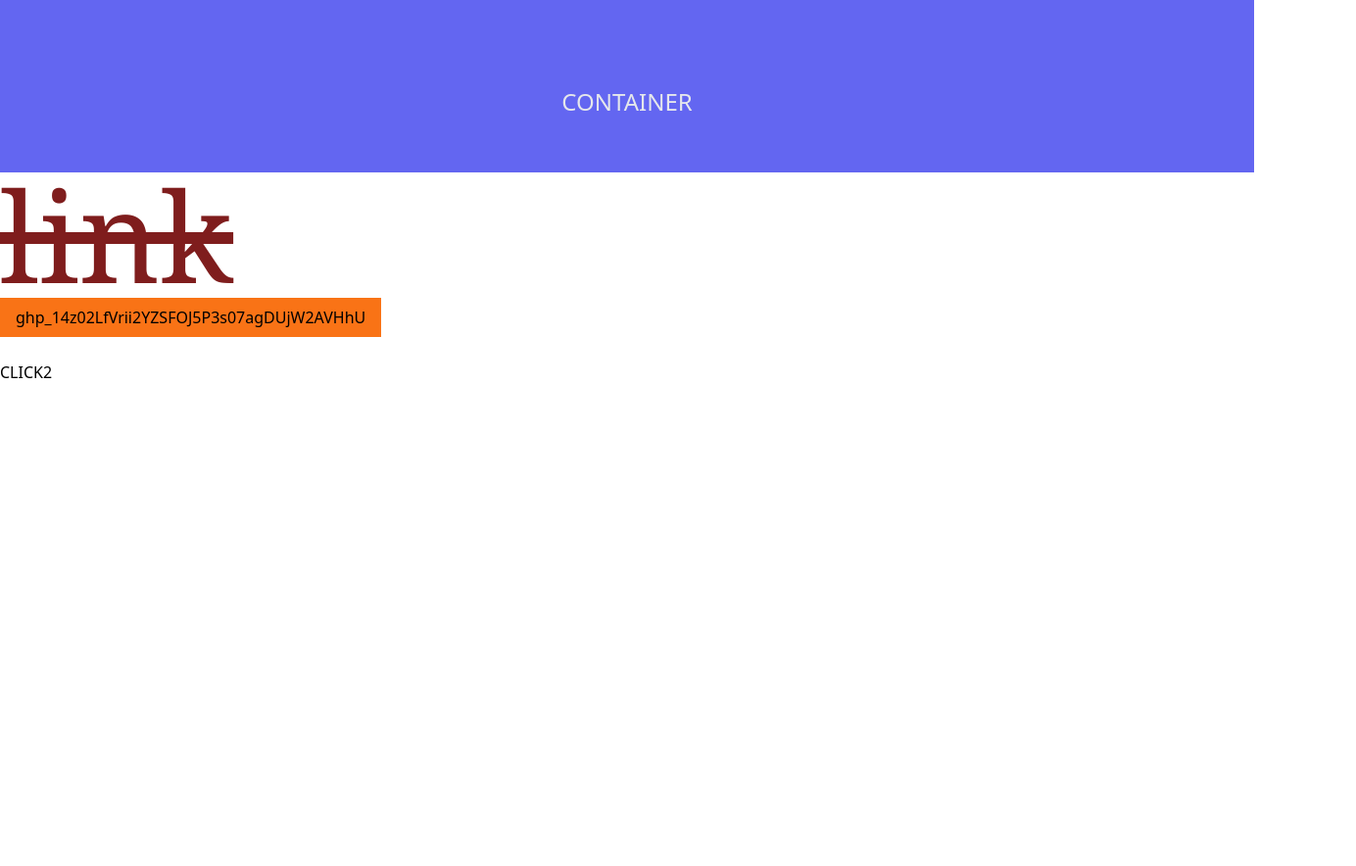
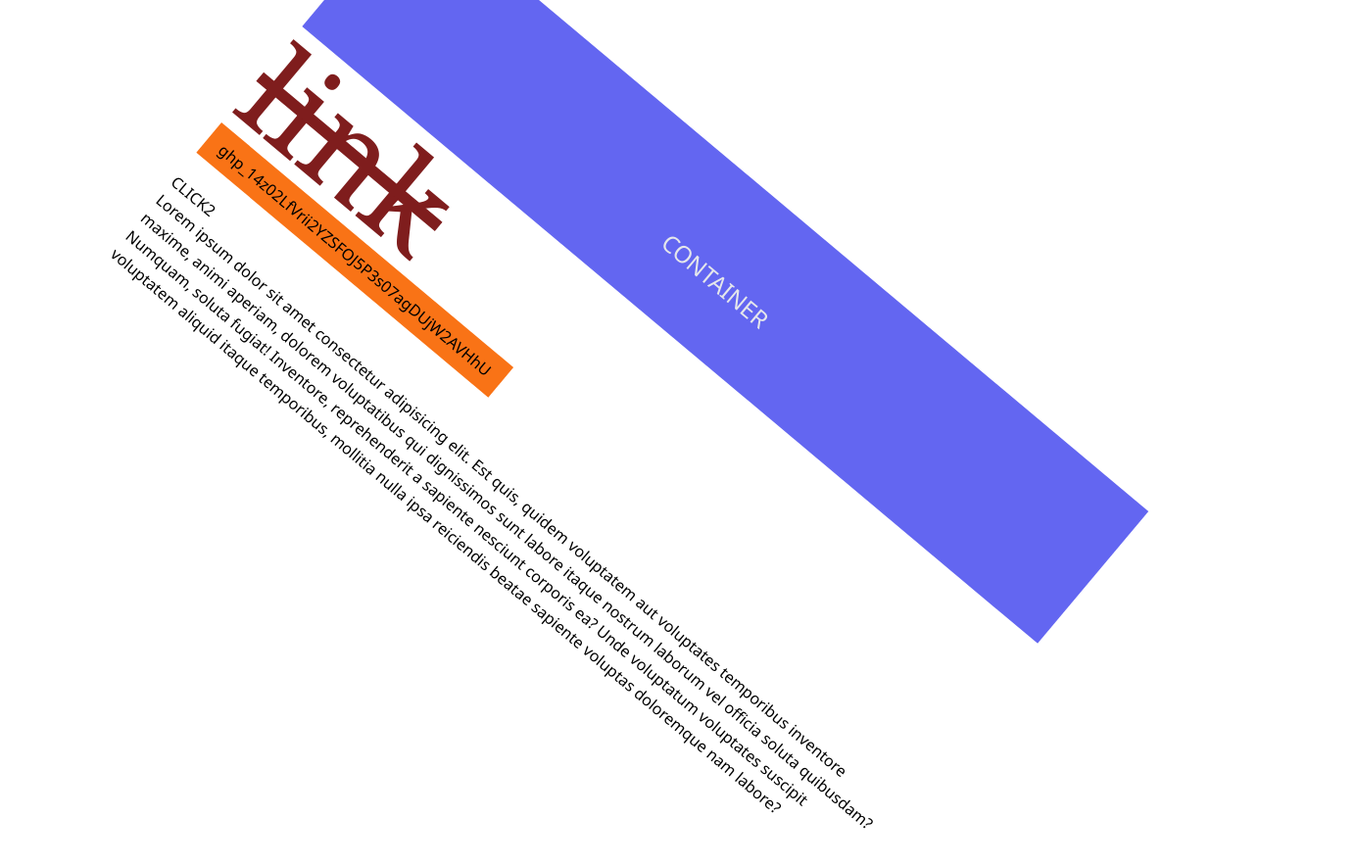
Before and after one commit to 0sugo/begin_tailwind, a website: page index.html in a window 1280 px wide. Shown: the whole page at 98% size, 1384 px wide, since content can reach past the window. Before the commit the page ends 800 px from the top, so only its background shows below. Drawn offline with Linux system fonts and the light colour scheme.

Commit message:
Adding utility variants

```diff
--- a/index.html
+++ b/index.html
@@ -7,7 +7,7 @@
     <link rel="stylesheet" href="css/main.css">
     <title>TESTING IT OUT</title>
 </head>
-<body>
+<body class="rotate-0">
     <div class="lg:container lg:mx-auto bg-indigo-500  h-32 p-21">
         <h2 class="text-2xl text-gray-200 text-center">CONTAINER</h2>
     </div>
@@ -17,6 +17,14 @@
     <button class="hover:p-21" >
         CLICK2
     </button>
+    <div class="content-area">
+        Lorem ipsum dolor sit amet consectetur adipisicing elit. Est quis, quidem voluptatem
+        aut voluptates temporibus inventore maxime, animi aperiam, dolorem voluptatibus qui
+        dignissimos sunt labore itaque nostrum laborum vel officia soluta quibusdam? Numquam,
+        soluta fugiat! Inventore, reprehenderit a sapiente nesciunt corporis ea? Unde voluptatum
+         voluptates suscipit voluptatem aliquid itaque temporibus, mollitia nulla ipsa reiciendis
+         beatae sapiente voluptas doloremque nam labore?
+    </div>
 
 
 
--- a/input.css
+++ b/input.css
@@ -22,3 +22,13 @@
         }
     }
 }
+@media screen(sm) {
+    .rotate-0{
+        transform: rotate(40deg);
+        padding: 150px;
+    }
+}
+
+.content-area{
+    spacing:theme('spacing.60')
+}
```
Also changed, not shown: css/main.css.
